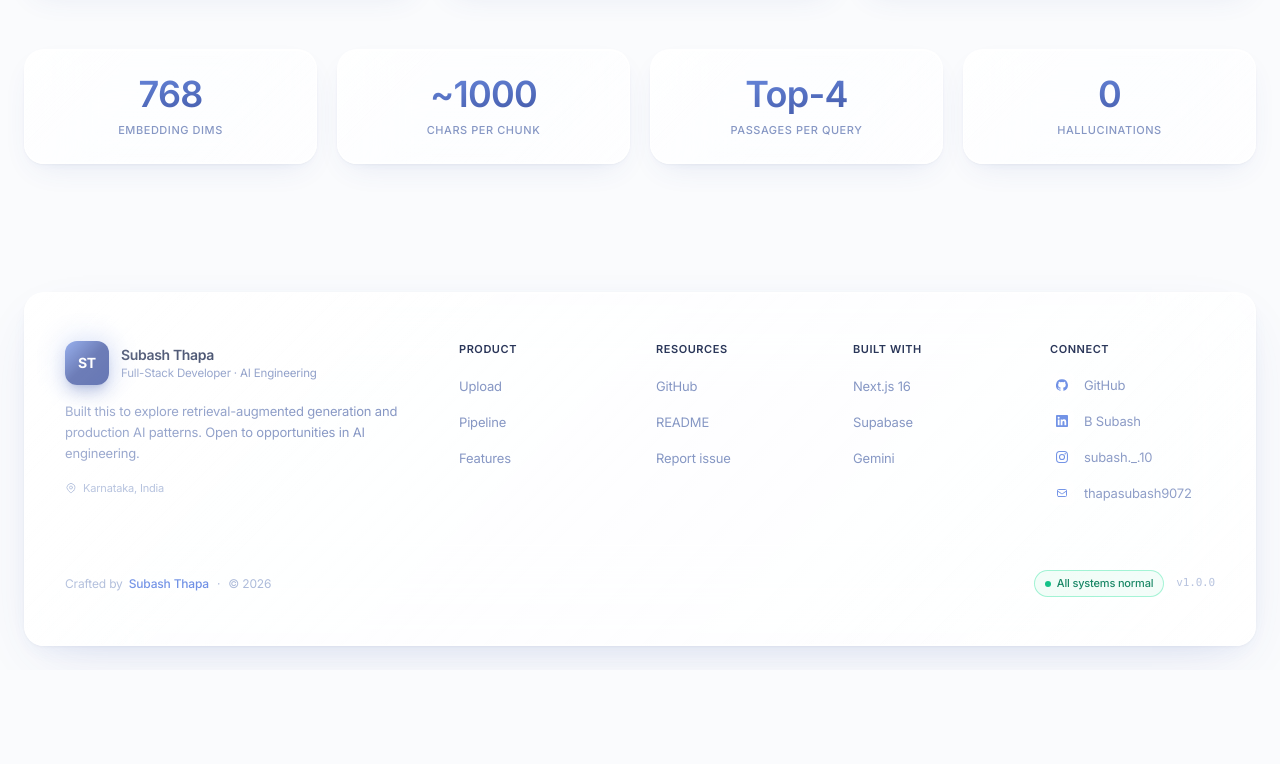
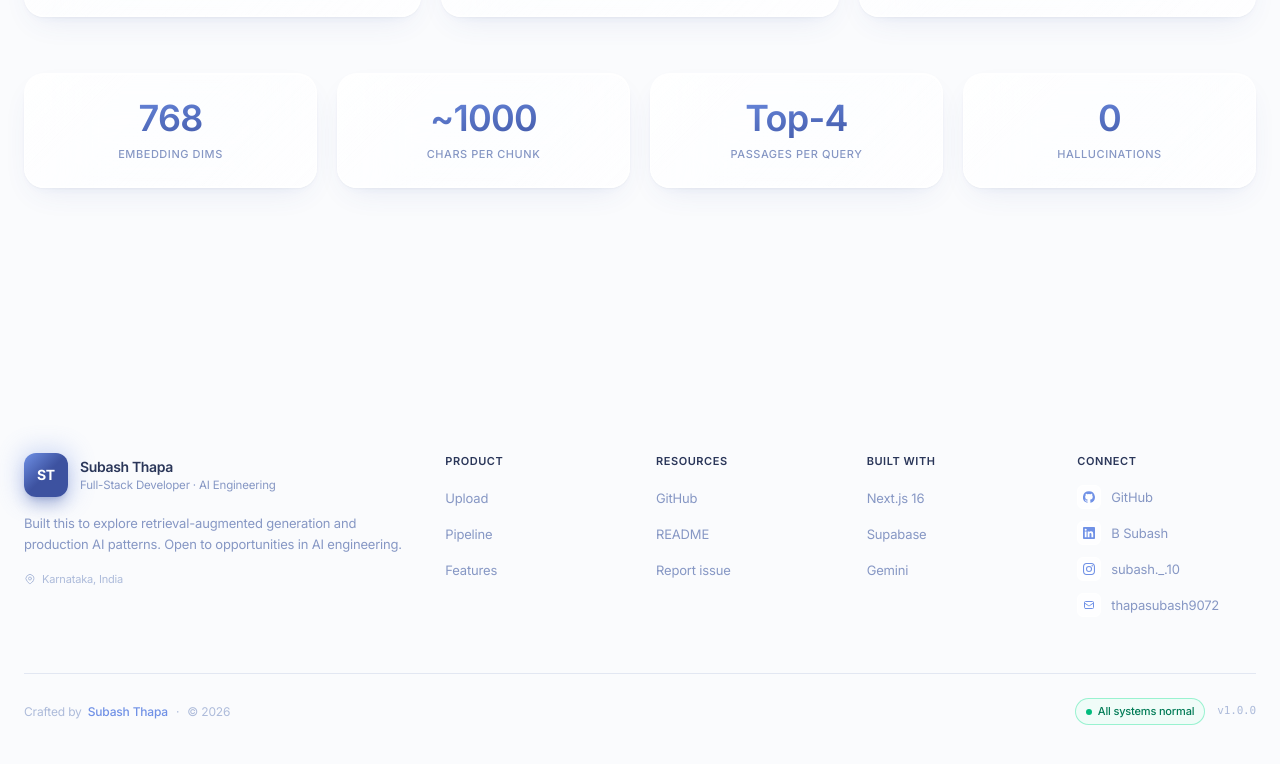
Before and after one commit to thapasubashb/AI-Powered-Document-Assistant, a Next.js app: page / in a window 1280 px wide. Shown: the part 1996-2760 px from the top of the page. Before the commit the page ends 2666 px from the top, so only its background shows below. Built offline with nearby package versions, Linux system fonts and the light colour scheme.

Commit message:
style: lower navbar, footer sits directly on background

```diff
--- a/src/components/Footer.tsx
+++ b/src/components/Footer.tsx
@@ -57,9 +57,14 @@ const CONNECT_LINKS = [
 
 export function Footer() {
   return (
-    <footer className="relative mt-auto px-4 md:px-6 pb-6">
-      <div className="max-w-7xl mx-auto glass-strong glass-specular rounded-3xl px-6 md:px-10 py-12">
-        <div className="grid grid-cols-2 md:grid-cols-12 gap-10 md:gap-8 mb-10">
+    <footer className="relative mt-auto px-4 md:px-6 py-20">
+      <div className="max-w-7xl mx-auto">
+        {/* Top hairline — subtle separator, not a card */}
+        <div className="h-px w-full bg-gradient-to-r from-transparent to-transparent mb-14" />
+
+        {/* Main grid */}
+        <div className="grid grid-cols-2 md:grid-cols-12 gap-10 md:gap-8 mb-14">
+          {/* Author */}
           <div className="col-span-2 md:col-span-4">
             <div className="flex items-center gap-3 mb-4">
               <div className="relative">
@@ -118,7 +123,8 @@ export function Footer() {
           </div>
         </div>
 
-        <div className="border-t border-white/60 pt-6 flex flex-col sm:flex-row items-center justify-between gap-3">
+        {/* Bottom row */}
+        <div className="flex flex-col sm:flex-row items-center justify-between gap-3 pt-6 border-t border-[#ADBBDA]/30">
           <p className="text-[#ADBBDA] text-[12px] flex items-center gap-1.5">
             <span>Crafted by</span>
             <a
--- a/src/components/Navbar.tsx
+++ b/src/components/Navbar.tsx
@@ -17,7 +17,7 @@ export function Navbar({ onNavigate, onHome }: NavbarProps) {
   }
 
   return (
-    <header className="sticky top-0 z-50 px-4 md:px-6 pt-3 animate-fade-in">
+    <header className="sticky top-0 z-50 px-4 md:px-6 pt-9 animate-fade-in">
       <nav className="max-w-7xl mx-auto glass-strong glass-specular rounded-2xl px-4 py-2.5 flex items-center justify-between">
         <button
           onClick={handleHome}
```
